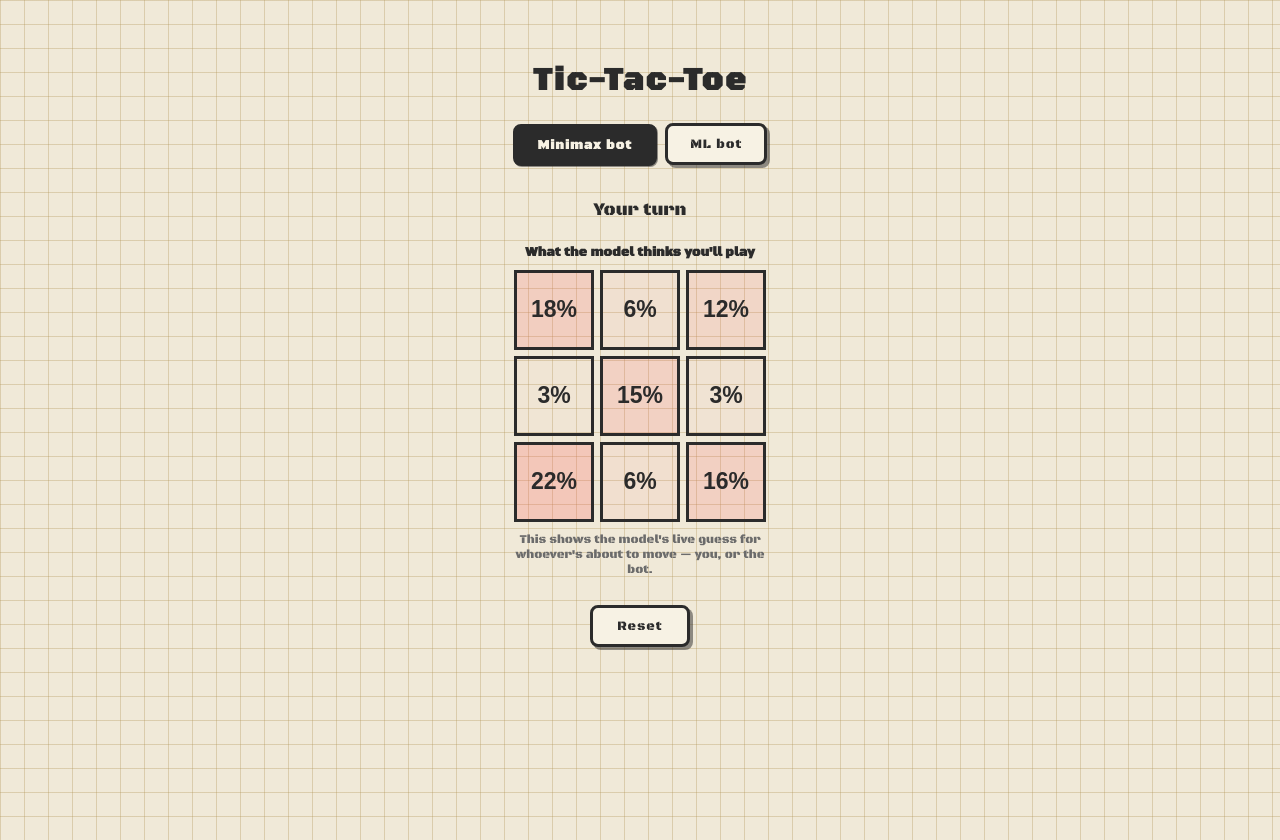
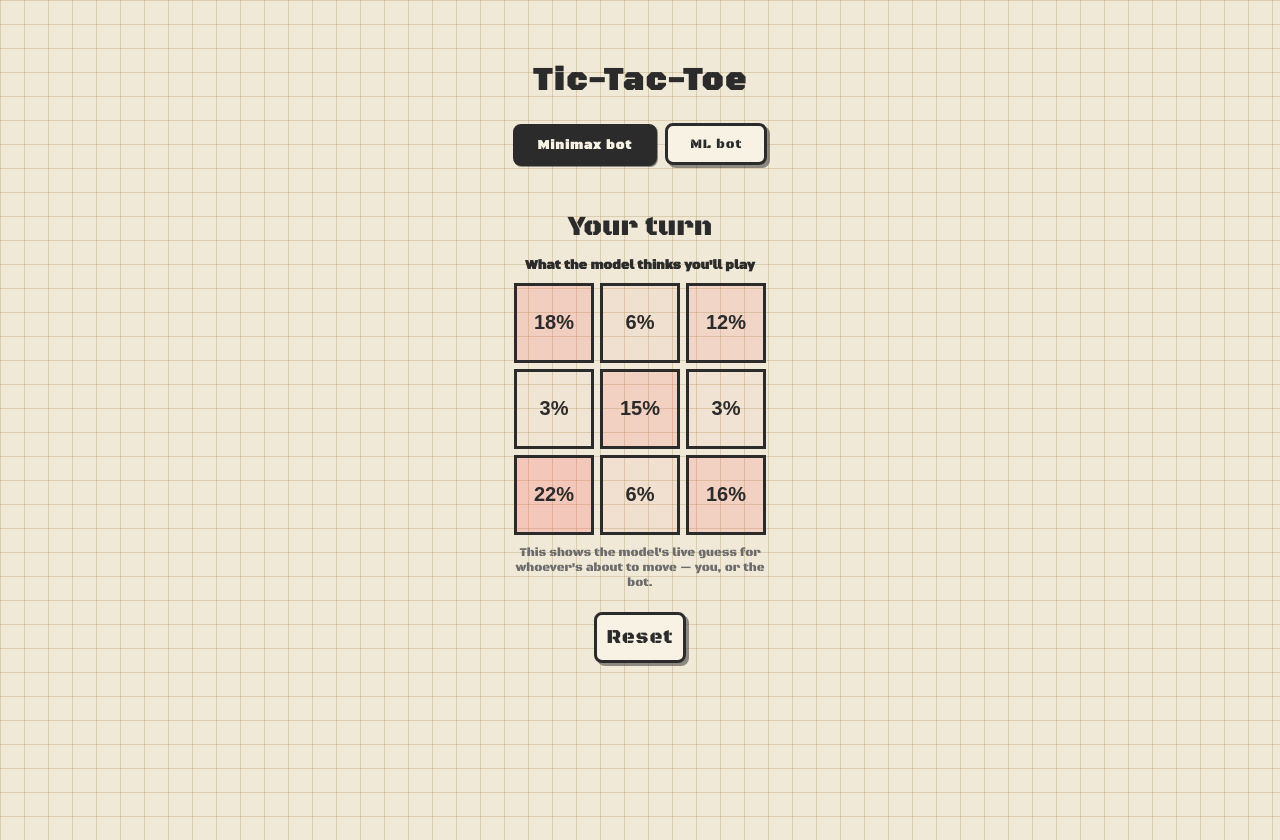
Before and after one commit to kgoel450/Tic_tac_toe, a React (Vite) app in the folder frontend/: page / in a window 1280 px wide. Built offline with nearby package versions, Linux system fonts and the light colour scheme.

Commit message:
Changed texts

```diff
--- a/frontend/src/App.css
+++ b/frontend/src/App.css
@@ -1,4 +1,5 @@
 @import url('https://fonts.googleapis.com/css2?family=Black+Ops+One&display=swap');
+@import url('https://fonts.googleapis.com/css2?family=Permanent+Marker&display=swap');
 
 .game {
   display: flex;
@@ -22,7 +23,7 @@
 }
 
 .cell {
-  font-size: 23px;
+  font-size: 20px;
   font-weight: bold;
   cursor: pointer;
   background-color: #f7f2e4;
@@ -38,30 +39,32 @@
 
 .cell-x {
   border: 3px solid #2b2b2b;
+  font-family: "Permanent Marker", cursive;
   background-color: #f7f2e4;
   color: #c0392b;
-  font-size: 46px;
+  font-size: 40px;
   filter: url(#squiggle);
 }
 
 .cell-o {
   border: 3px solid #2b2b2b;
   background-color: #f7f2e4;
+  font-family: "Permanent Marker", cursive;
   color: #2e5d3a;
-  font-size: 46px;
+  font-size: 40px;
   filter: url(#squiggle);
 }
 
 .status {
-  font-size: 18px;
-  margin-bottom: 10px;
+  font-size: 28px;
+  margin-bottom: 0px;
   color: #2b2b2b;
 }
 
 .reset {
-  margin-top: 16px;
-  padding: 10px 24px;
-  font-size: 13px;
+  margin-top: 10px;
+  padding: 10px 10px;
+  font-size: 20px;
   letter-spacing: 1px;
   cursor: pointer;
   background-color: #f7f2e4;
```
